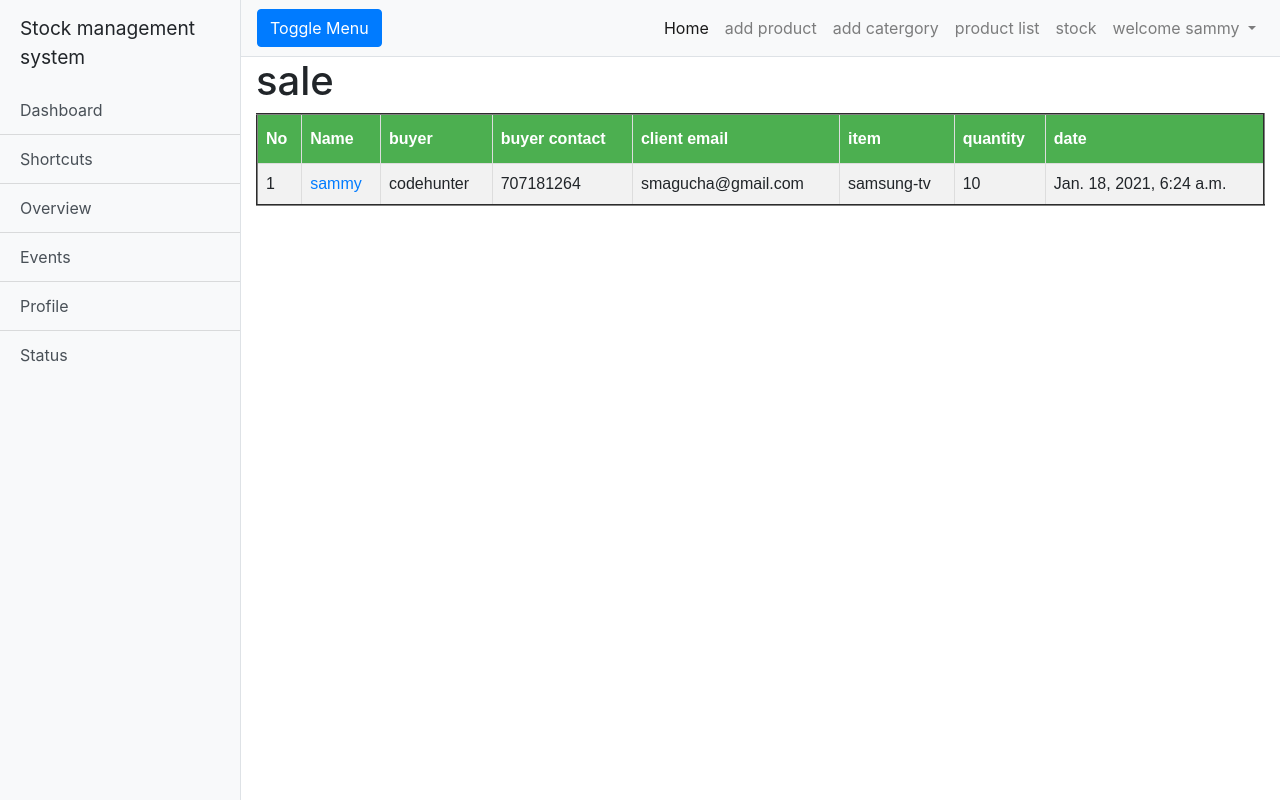
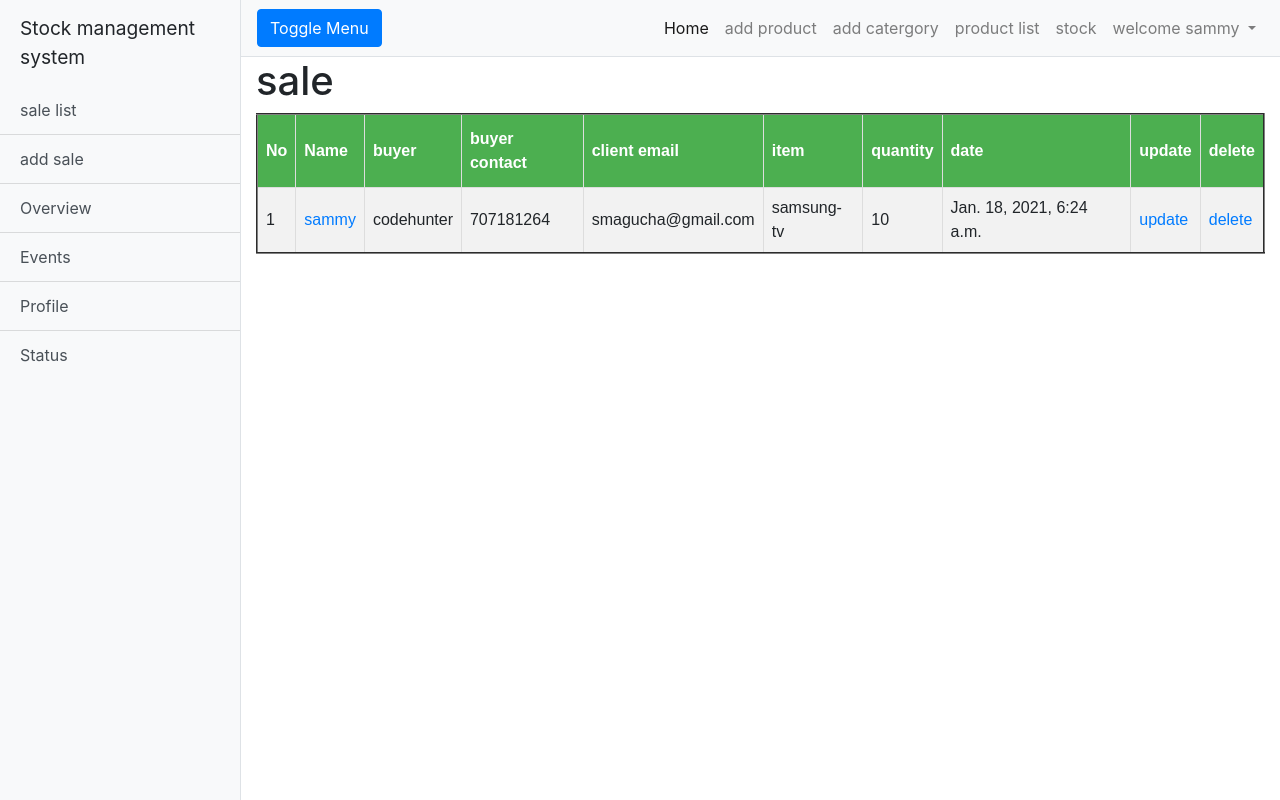
Before and after one commit to smagucha/stockmanagement, a Django app: page /salelist in a window 1280 px wide. Run offline with Django 3.2, Linux system fonts and the light colour scheme; a user stored in the database is signed in; data comes from the database, SQL or seed files in the repository; both versions use the stored data as it was after the commit; some libraries are stand-ins or nearby versions.

Commit message:
more template changes

```diff
--- a/goodies/templates/goodies/base.html
+++ b/goodies/templates/goodies/base.html
@@ -24,8 +24,8 @@
       <div class="sidebar-heading">Stock management system</div>
       <div class="list-group list-group-flush">
 
-        <a href="#" class="list-group-item list-group-item-action bg-light">Dashboard</a>
-        <a href="#" class="list-group-item list-group-item-action bg-light">Shortcuts</a>
+        <a href='salelist' class="list-group-item list-group-item-action bg-light">sale list</a>
+        <a href='saleform' class="list-group-item list-group-item-action bg-light">add sale</a>
         <a href="#" class="list-group-item list-group-item-action bg-light">Overview</a>
         <a href="#" class="list-group-item list-group-item-action bg-light">Events</a>
         <a href="#" class="list-group-item list-group-item-action bg-light">Profile</a>
--- a/sale/models.py
+++ b/sale/models.py
@@ -1,6 +1,7 @@
 from django.db import models
 from django.contrib.auth.models import User
 from goodies.models import product
+from django.urls import reverse
 
 class Sale(models.Model):
 	name = models.ForeignKey(User, on_delete=models.CASCADE)
--- a/sale/templates/sale/sale_list.html
+++ b/sale/templates/sale/sale_list.html
@@ -4,18 +4,23 @@
 <link href="{% static 'vendor/bootstrap/css/table.css' %}" rel="stylesheet">
 <h1>sale</h1>
 	<table border="2" id ='product'>
-	<tr><th>No</th><th>Name</th><th>buyer</th><th>buyer contact</th><th>client email</th><th>item</th><th>quantity</th><th>date</th></tr>
+	<tr><th>No</th><th>Name</th><th>buyer</th><th>buyer contact</th><th>client email</th><th>item</th><th>quantity</th><th>date</th><th>update</th><th>delete</th></tr>
 		{% for sale in object_list %}
 		<tr>
 		<td>{{ forloop.counter }}</td>
-		<td><a href="{{ product.get_absolute_url }}">{{ sale.name}}</a></td>
+		<td><a href="{{ sale.get_absolute_url }}">{{ sale.name}}</a></td>
 		<td>{{sale.buyer}}</td>
 		<td>{{sale.buyercontact}}</td>
 		<td>{{sale.clientemail}}</td>
 		<td>{{sale.item}}</td>
 		<td>{{sale.quantity}}</td>
 		<td>{{sale.date}}</td>
+		<td><a href="{% url 'update' sale.id  %}">update</a></td>
+		<td><a href="{% url 'delete' sale.id  %}">delete</a></td>
 		</tr>
 		{%endfor%}
 	</table>
 {%endblock%}
+
+<!--<td><a href="{{ edit.get_absolute_url}} " class="w3-button w3-grey">update</a></td>-->
+			<!--<td><a href="{% url 'deletecontact' edit.id  %}" class="w3-button w3-red">delete</a>-->
--- a/sale/urls.py
+++ b/sale/urls.py
@@ -4,8 +4,8 @@ from .views import saleview, SaleUpdate, saleDelete, salelist, saleDetailView
 
 urlpatterns =[
 	path('saleform', saleview.as_view()),
-	path('updatesale/<int:pk>/update', SaleUpdate.as_view()),
-	path('deletesale/<int:pk>/delete', saleDelete.as_view()),
+	path('updatesale/<int:pk>/update', SaleUpdate.as_view() , name ='update'),
+	path('deletesale/<int:pk>/delete', saleDelete.as_view(), name='delete'),
     path('salelist', salelist.as_view(), name='salelist'),
-    path('<int:pk>/', saleDetailView.as_view(),  name='sale-detail'),
+    path('sale/<int:pk>/', saleDetailView.as_view(),  name='sale-detail'),
 ]
--- a/sale/views.py
+++ b/sale/views.py
@@ -6,28 +6,40 @@ from django.views.generic.list import ListView
 from .models import Sale
 from django.urls import reverse_lazy
 from .forms import saleform
-
-class saleview(CreateView):
-	model = Sale
-	fields ='__all__'
+from django.contrib.auth.decorators import permission_required
+from django.contrib.auth.mixins import LoginRequiredMixin, PermissionRequiredMixin
 
 
 
-class SaleUpdate(UpdateView):
+class saleview(PermissionRequiredMixin,CreateView):
+	permission_required = 'sale.add_sale'
+	model = Sale
+	fields ='__all__'
+	login_url = '/accounts/login'
+
+
+
+class SaleUpdate(PermissionRequiredMixin,UpdateView):
+	permission_required = 'sale.change_sale'
 	model = Sale
 	fields = '__all__'
 	template_name_suffix = '_update_form'
+	login_url= '/accounts/login'
 
-class saleDelete(DeleteView):
+class saleDelete(PermissionRequiredMixin, DeleteView):
+	permission_required = 'sale.delete_sale'
 	model = Sale
 	success_url = reverse_lazy('productlist')
+	login_url='/accounts/login'
 
 
 
-class salelist(ListView):
+class salelist(LoginRequiredMixin,ListView):
 	model = Sale
+	login_url='/accounts/login'
 
 
-class saleDetailView(DetailView):
+class saleDetailView(LoginRequiredMixin, DetailView):
 	queryset = Sale.objects.all()
 	template_name = 'sale/sale_detail.html'
+	login_url='/accounts/login'
```
Also changed, not shown: sale/templates/sale/sale_detail.html (+10 -6 lines), db.sqlite3.
